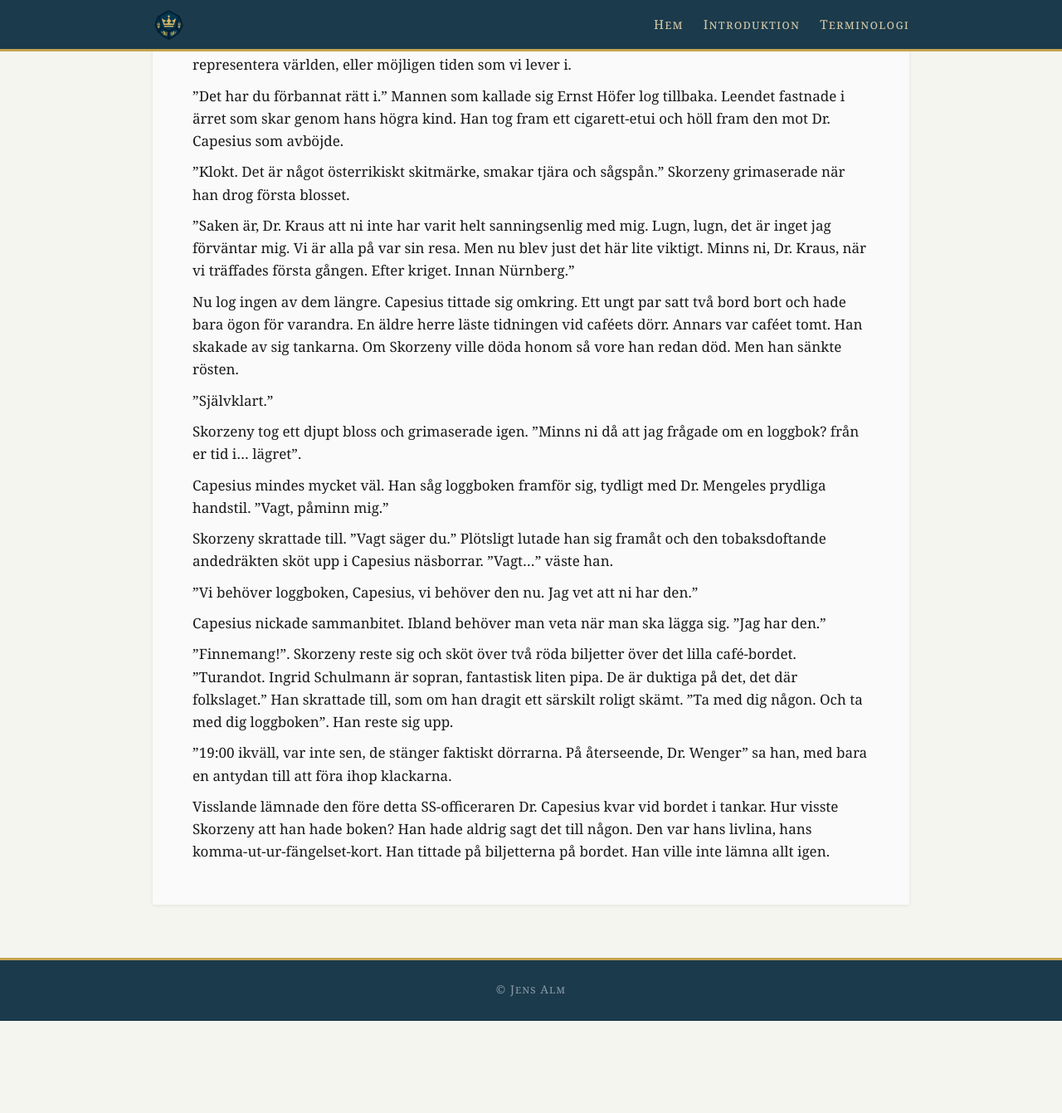
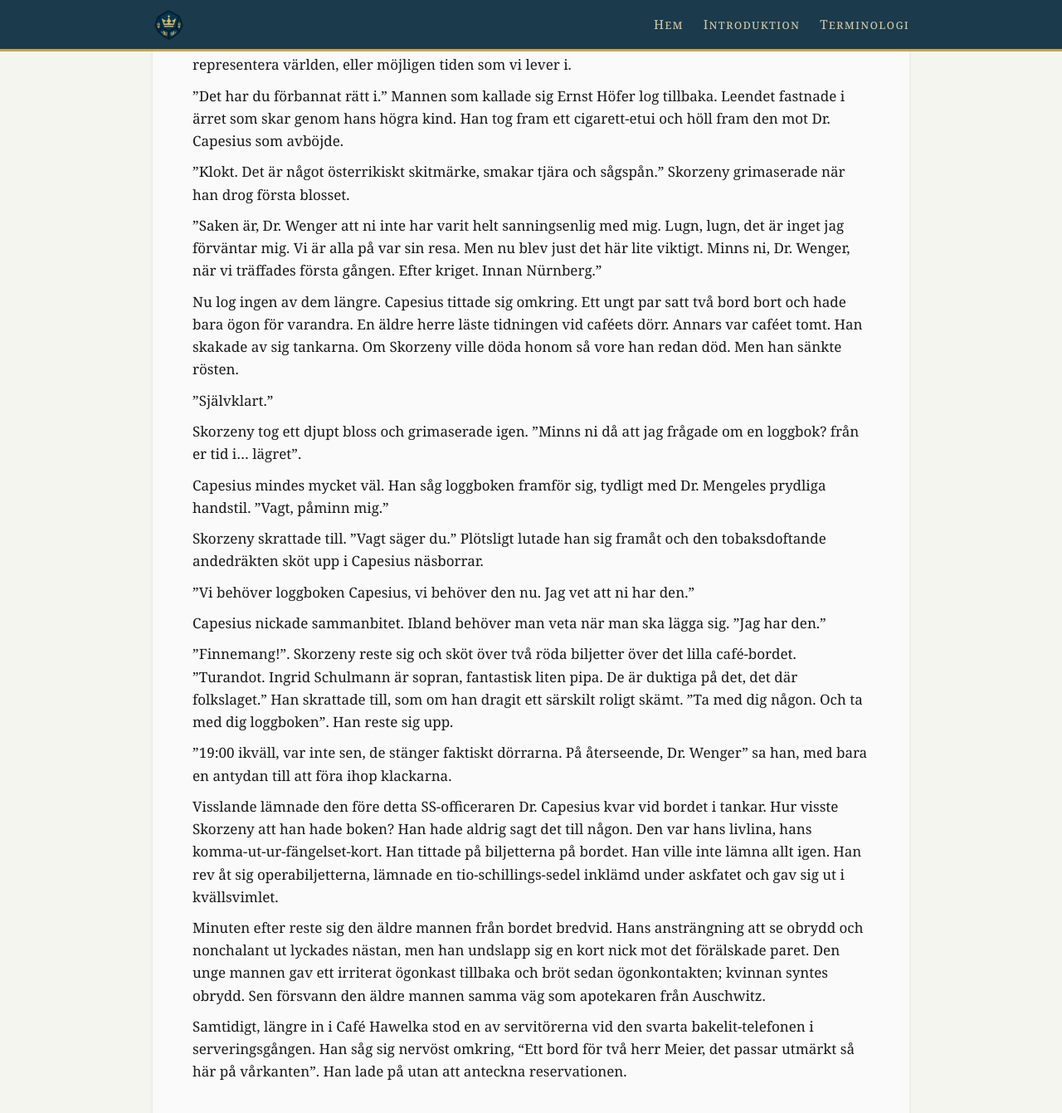
Before and after one commit to ulmus/Riket, a Jekyll site: the page built from Äventyr/Dödsängelns Testamente/En valsmelodi/Översikt.md, in a window 1280 px wide and 1400 px high, scrolled down 301 px. Shown: the top 1341 px of the window at 83% size. Built offline with Jekyll 4.4.1, drawn with Linux system fonts in a browser that asks for light colours; our own code applies the rules of GitHub Pages for plain Markdown files; before the commit the page ends 1531 px from its top, so only the background shows below that; some of the changed text lies outside the part shown.

Commit message:
Flytta valsmelodi

```diff
--- a/Äventyr/Dödsängelns Testamente/En valsmelodi/Översikt.md
+++ b/Äventyr/Dödsängelns Testamente/En valsmelodi/Översikt.md
@@ -1,16 +1,16 @@
 # En valsmelodi
 
-Dr. Capesius log. Fast egentligen var det inte Dr. Capesius som log, han hette Dr. Kraus nu. Och mannen han log mot hette inte längre Obersturmbannführer Otto Skorzeny. Han hette många saker, just nu tydligen Ernst Höfer.
+Dr. Capesius log. Fast egentligen var det inte Dr. Capesius som log, han hette Dr. Wenger nu. Och mannen han log mot hette inte längre Obersturmbannführer Otto Skorzeny. Han hette många saker, just nu tydligen Ernst Höfer.
 
-”Du ler, Dr. Kraus. Säg mig, vad ler du åt?”
+”Du ler, Dr. Wenger. Säg mig, vad ler du åt?”
 
-”Man måste le, herr Höfer. Åt… allt.” Han gjorde en gest mot de andra kaféborden som fick representera världen, eller möjligen tiden som vi lever i.
+”Man måste le, herr Höfer. Åt… allt.” Han gjorde en gest mot de andra café-borden som fick representera världen, eller möjligen tiden som vi lever i.
 
 ”Det har du förbannat rätt i.” Mannen som kallade sig Ernst Höfer log tillbaka. Leendet fastnade i ärret som skar genom hans högra kind. Han tog fram ett cigarett-etui och höll fram den mot Dr. Capesius som avböjde.
 
 ”Klokt. Det är något österrikiskt skitmärke, smakar tjära och sågspån.” Skorzeny grimaserade när han drog första blosset.
 
-”Saken är, Dr. Kraus att ni inte har varit helt sanningsenlig med mig. Lugn, lugn, det är inget jag förväntar mig. Vi är alla på var sin resa. Men nu blev just det här lite viktigt. Minns ni, Dr. Kraus, när vi träffades första gången. Efter kriget. Innan Nürnberg.”
+”Saken är, Dr. Wenger att ni inte har varit helt sanningsenlig med mig. Lugn, lugn, det är inget jag förväntar mig. Vi är alla på var sin resa. Men nu blev just det här lite viktigt. Minns ni, Dr. Wenger, när vi träffades första gången. Efter kriget. Innan Nürnberg.”
 
 Nu log ingen av dem längre. Capesius tittade sig omkring. Ett ungt par satt två bord bort och hade bara ögon för varandra. En äldre herre läste tidningen vid caféets dörr. Annars var caféet tomt. Han skakade av sig tankarna. Om Skorzeny ville döda honom så vore han redan död. Men han sänkte rösten.
 
@@ -20,9 +20,9 @@
 
 Capesius mindes mycket väl. Han såg loggboken framför sig, tydligt med Dr. Mengeles prydliga handstil. ”Vagt, påminn mig.”
 
-Skorzeny skrattade till. ”Vagt säger du.” Plötsligt lutade han sig framåt och den tobaksdoftande andedräkten sköt upp i Capesius näsborrar. ”Vagt…” väste han.
+Skorzeny skrattade till. ”Vagt säger du.” Plötsligt lutade han sig framåt och den tobaksdoftande andedräkten sköt upp i Capesius näsborrar.
 
-”Vi behöver loggboken, Capesius, vi behöver den nu. Jag vet att ni har den.”
+”Vi behöver loggboken Capesius, vi behöver den nu. Jag vet att ni har den.”
 
 Capesius nickade sammanbitet. Ibland behöver man veta när man ska lägga sig. ”Jag har den.”
 
@@ -30,4 +30,8 @@
 
 ”19:00 ikväll, var inte sen, de stänger faktiskt dörrarna. På återseende, Dr. Wenger” sa han, med bara en antydan till att föra ihop klackarna.
 
-Visslande lämnade den före detta SS-officeraren Dr. Capesius kvar vid bordet i tankar. Hur visste Skorzeny att han hade boken? Han hade aldrig sagt det till någon. Den var hans livlina, hans komma-ut-ur-fängelset-kort. Han tittade på biljetterna på bordet. Han ville inte lämna allt igen.
+Visslande lämnade den före detta SS-officeraren Dr. Capesius kvar vid bordet i tankar. Hur visste Skorzeny att han hade boken? Han hade aldrig sagt det till någon. Den var hans livlina, hans komma-ut-ur-fängelset-kort. Han tittade på biljetterna på bordet. Han ville inte lämna allt igen. Han rev åt sig operabiljetterna, lämnade en tio-schillings-sedel inklämd under askfatet och gav sig ut i kvällsvimlet.
+
+Minuten efter reste sig den äldre mannen från bordet bredvid. Hans ansträngning att se obrydd och nonchalant ut lyckades nästan, men han undslapp sig en kort nick mot det förälskade paret. Den unge mannen gav ett irriterat ögonkast tillbaka och bröt sedan ögonkontakten; kvinnan syntes obrydd. Sen försvann den äldre mannen samma väg som apotekaren från Auschwitz.
+
+Samtidigt, längre in i Café Hawelka stod en av servitörerna vid den svarta bakelit-telefonen i serveringsgången. Han såg sig nervöst omkring, “Ett bord för två herr Meier, det passar utmärkt så här på vårkanten”. Han lade på utan att anteckna reservationen.
```
Also changed, not shown: Äventyr/Dödsängelns Testamente/En valsmelodi.md (deleted, +0 -37 lines).
